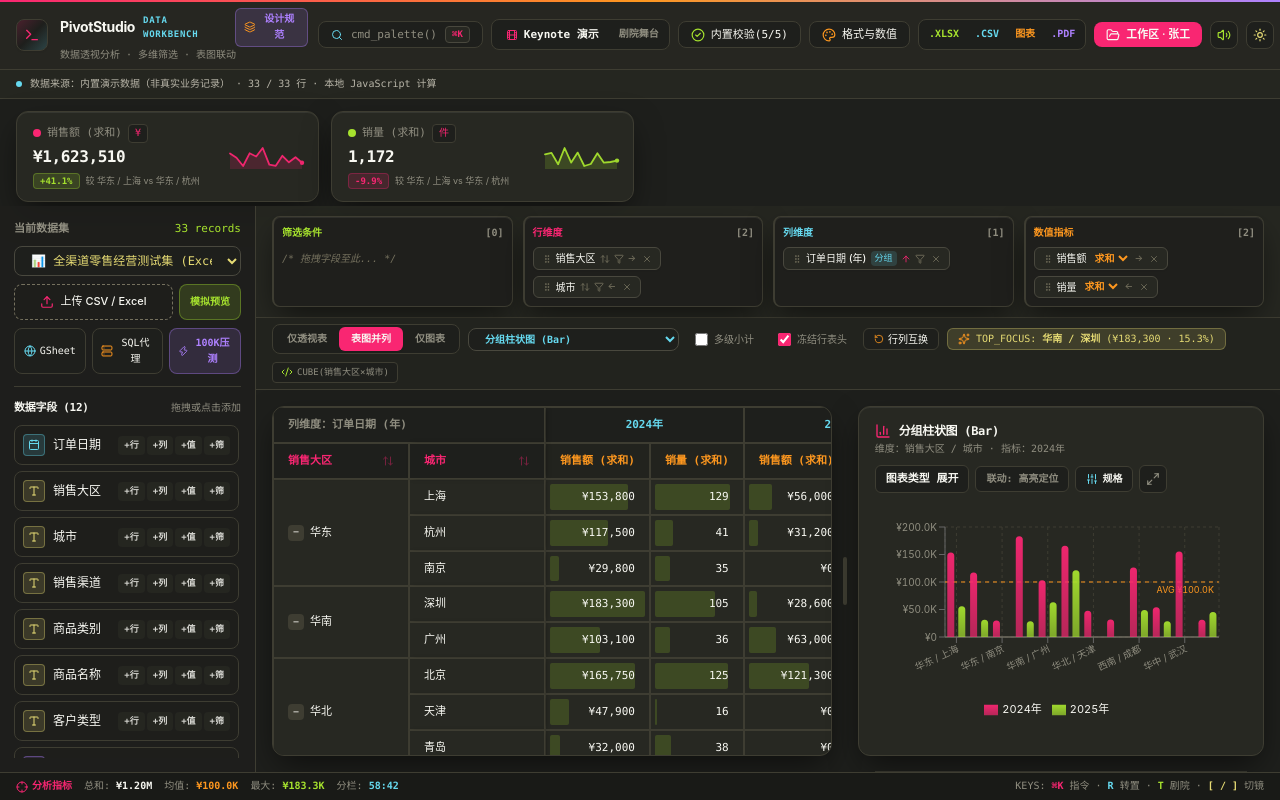
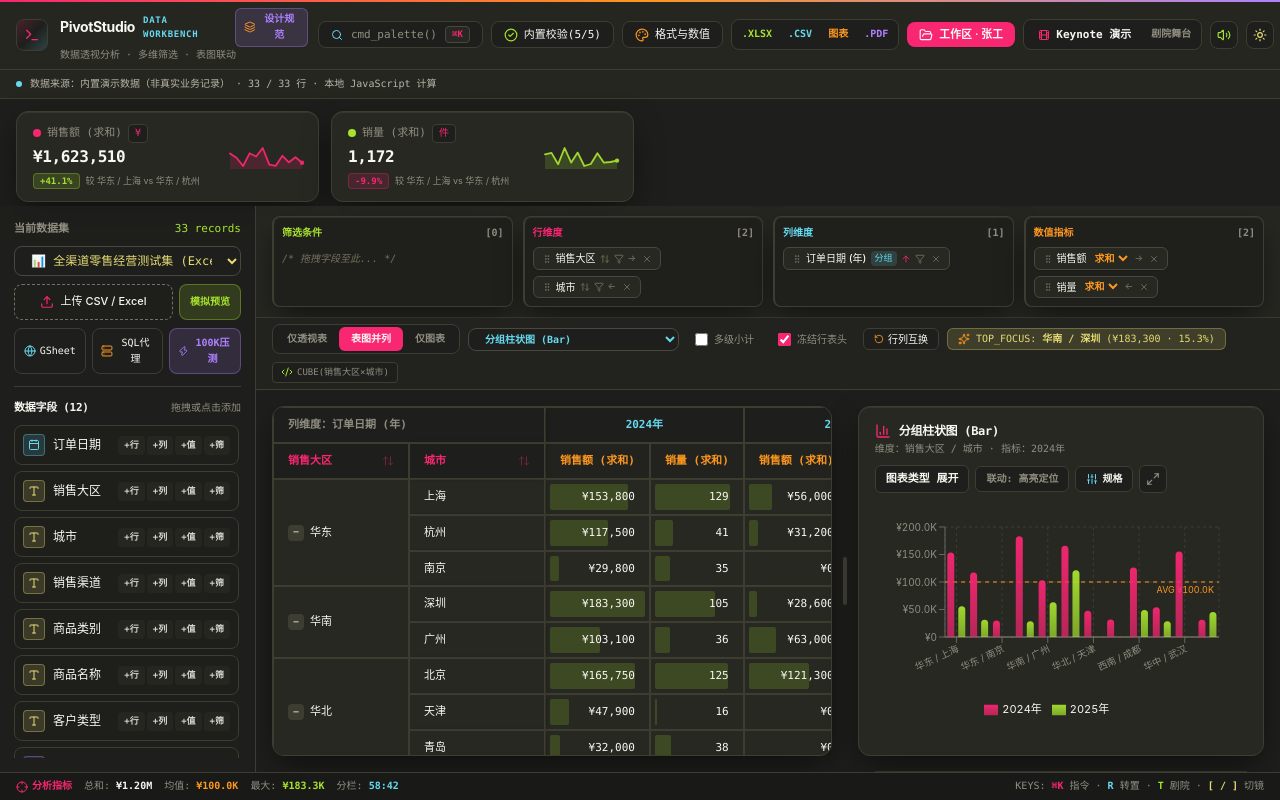
Before and after one commit to lovemoganna/PivotStudio, a React (Vite) app: page / in a window 1280 px wide. Built offline with nearby package versions, Linux system fonts and the light colour scheme; the HTML template or start-up script is replaced by a standard one.

Commit message:
ux: prioritize analysis/export actions and make narrow toolbar discoverable and keyboard-scrollable

```diff
--- a/src/features/pivot/components/HeaderBar.jsx
+++ b/src/features/pivot/components/HeaderBar.jsx
@@ -1,7 +1,7 @@
 import React from 'react';
 import {
   Terminal, Layers3, Lock, Search, Zap, Film, CheckCircle2, Palette,
-  FolderOpen, Volume2, VolumeX, Sun, Moon, SkipBack, SkipForward, AlertCircle, X
+  FolderOpen, Volume2, VolumeX, Sun, Moon, SkipBack, SkipForward, AlertCircle, ChevronRight, X
 } from 'lucide-react';
 import { KEYNOTE_STORYBOARD_SHOTS } from '../../../constants/pivotConstants';
 
@@ -39,6 +39,13 @@ export function HeaderBar({
   setToastMessage,
 }) {
   const activeKeynoteShot = KEYNOTE_STORYBOARD_SHOTS[keynoteShotIdx] || KEYNOTE_STORYBOARD_SHOTS[0];
+  const toolbarRef = React.useRef(null);
+  const scrollToolbar = () => {
+    const el = toolbarRef.current;
+    if (!el) return;
+    const reachedEnd = el.scrollLeft + el.clientWidth >= el.scrollWidth - 12;
+    el.scrollTo({ left: reachedEnd ? 0 : el.scrollLeft + Math.max(220, el.clientWidth * 0.8), behavior: 'smooth' });
+  };
 
   return (
     <>
@@ -87,7 +94,13 @@ export function HeaderBar({
           </div>
         </div>
 
-        <div role="toolbar" aria-label="分析工作台工具栏，可横向滚动" className="flex flex-nowrap items-center gap-2 overflow-x-auto xl:overflow-visible max-w-full min-w-0 pb-1 xl:pb-0 [&>*]:shrink-0">
+        <div className="flex items-center gap-1 min-w-0 max-w-full xl:flex-initial">
+        <div ref={toolbarRef} role="toolbar" tabIndex={0} aria-label="分析工作台工具栏，可横向滚动" onKeyDown={(event) => {
+          if (event.target === event.currentTarget && (event.key === 'ArrowRight' || event.key === 'ArrowLeft')) {
+            event.preventDefault();
+            event.currentTarget.scrollBy({left:event.key === 'ArrowRight'?180:-180,behavior:'smooth'});
+          }
+        }} className="flex flex-1 flex-nowrap items-center gap-2 overflow-x-auto xl:overflow-visible max-w-full min-w-0 pb-1 xl:pb-0 [&>*]:shrink-0">
           <button
             onClick={() => { soundEngine?.playClick(640); setShowCommandPalette(true); setCommandQuery(''); }}
             className="flex items-center gap-2 px-3 py-1 rounded-lg bg-[#FFFDF7] dark:bg-[#1E1F1C] hover:border-[#66D9EF] border border-[#D6D4C8] dark:border-[#3E3D32] text-[11px] text-[#75715E] dark:text-[#908E80] hover:text-[#272822] dark:hover:text-[#F8F8F2] apple-transition"
@@ -96,6 +109,39 @@ export function HeaderBar({
             <Search className="w-3 h-3 text-[#66D9EF]" />
             <span className="hidden md:inline apple-font-mono">cmd_palette()</span>
             <kbd className="px-1.5 py-0.2 rounded bg-[#EFECE1] dark:bg-[#272822] text-[9px] font-semibold text-[#F92672] border border-[#D6D4C8] dark:border-[#49483E] apple-font-mono">⌘K</kbd>
+          </button>
+
+          <button onClick={() => { soundEngine?.playClick(640); setShowTestSuiteModal(true); }} className="flex items-center gap-1.5 px-3 py-1 rounded-lg bg-[#FFFDF7] dark:bg-[#1E1F1C] hover:border-[#A6E22E] text-[#272822] dark:text-[#F8F8F2] border border-[#D6D4C8] dark:border-[#3E3D32] text-[11px] font-medium apple-font-mono apple-transition">
+            <CheckCircle2 className="w-3.5 h-3.5 text-[#A6E22E]" />
+            <span>内置校验({liveEngineTestResults.filter((r) => r.passed).length}/5)</span>
+          </button>
+
+          <button onClick={() => { soundEngine?.playClick(580); setActiveFormatModal(true); }} className="flex items-center gap-1.5 px-3 py-1 rounded-lg bg-[#FFFDF7] dark:bg-[#1E1F1C] hover:border-[#FD971F] text-[#272822] dark:text-[#F8F8F2] border border-[#D6D4C8] dark:border-[#3E3D32] text-[11px] font-medium apple-transition">
+            <Palette className="w-3.5 h-3.5 text-[#FD971F]" />
+            <span>格式与数值</span>
+          </button>
+
+          <div className="flex items-center bg-[#FFFDF7] dark:bg-[#1E1F1C] border border-[#D6D4C8] dark:border-[#3E3D32] rounded-lg p-0.5 apple-font-mono">
+            <button onClick={exportToExcelMerged} title="导出真正的 Excel 工作簿 (.xlsx)" className="flex items-center gap-1 px-2 py-1 rounded-md hover:bg-[#3E3D32]/20 dark:hover:bg-[#3E3D32] text-[10px] text-[#272822] dark:text-[#A6E22E] font-semibold transition"><span>.XLSX</span></button>
+            <button onClick={exportToCSV} title="导出 CSV 数据表 (.csv)" className="flex items-center gap-1 px-2 py-1 rounded-md hover:bg-[#3E3D32]/20 dark:hover:bg-[#3E3D32] text-[10px] text-[#272822] dark:text-[#66D9EF] font-semibold transition"><span>.CSV</span></button>
+            <button
+              disabled={viewMode === 'table'}
+              onClick={exportChartAsPNG}
+              title={viewMode === 'table' ? '当前为「仅透视表」模式，请切换至「表图并列」或「仅图表」视图导出图表' : '导出图表：通常 SVG；漏斗图 PNG'}
+              className={`flex items-center gap-1 px-2 py-1 rounded-md text-[10px] font-semibold transition ${
+                viewMode === 'table'
+                  ? 'opacity-35 cursor-not-allowed text-[#75715E]'
+                  : 'hover:bg-[#3E3D32]/20 dark:hover:bg-[#3E3D32] text-[#272822] dark:text-[#FD971F]'
+              }`}
+            >
+              <span>图表</span>
+            </button>
+            <button onClick={exportPDFReport} title="打开打印窗口，可选择另存为 PDF" className="flex items-center gap-1 px-2 py-1 rounded-md hover:bg-[#3E3D32]/20 dark:hover:bg-[#3E3D32] text-[10px] text-[#272822] dark:text-[#AE81FF] font-semibold transition"><span>.PDF</span></button>
+          </div>
+
+          <button onClick={() => { soundEngine?.playClick(600); setShowWorkspaceModal(true); }} className="flex items-center gap-1.5 px-3 py-1 rounded-lg bg-[#F92672] hover:bg-[#FF3B85] text-[#F8F8F2] text-[11px] font-semibold shadow-sm apple-transition" title="本地工作区快照、演示角色与分享配置">
+            <FolderOpen className="w-3.5 h-3.5" />
+            <span>工作区 · {currentUser.name.split(' ')[0]}</span>
           </button>
 
           <div className="flex items-center bg-[#FFFDF7] dark:bg-[#1E1F1C] border border-[#D6D4C8] dark:border-[#3E3D32] rounded-lg p-0.5">
@@ -137,39 +183,6 @@ export function HeaderBar({
             </button>
           </div>
 
-          <button onClick={() => { soundEngine?.playClick(640); setShowTestSuiteModal(true); }} className="flex items-center gap-1.5 px-3 py-1 rounded-lg bg-[#FFFDF7] dark:bg-[#1E1F1C] hover:border-[#A6E22E] text-[#272822] dark:text-[#F8F8F2] border border-[#D6D4C8] dark:border-[#3E3D32] text-[11px] font-medium apple-font-mono apple-transition">
-            <CheckCircle2 className="w-3.5 h-3.5 text-[#A6E22E]" />
-            <span>内置校验({liveEngineTestResults.filter((r) => r.passed).length}/5)</span>
-          </button>
-
-          <button onClick={() => { soundEngine?.playClick(580); setActiveFormatModal(true); }} className="flex items-center gap-1.5 px-3 py-1 rounded-lg bg-[#FFFDF7] dark:bg-[#1E1F1C] hover:border-[#FD971F] text-[#272822] dark:text-[#F8F8F2] border border-[#D6D4C8] dark:border-[#3E3D32] text-[11px] font-medium apple-transition">
-            <Palette className="w-3.5 h-3.5 text-[#FD971F]" />
-            <span>格式与数值</span>
-          </button>
-
-          <div className="flex items-center bg-[#FFFDF7] dark:bg-[#1E1F1C] border border-[#D6D4C8] dark:border-[#3E3D32] rounded-lg p-0.5 apple-font-mono">
-            <button onClick={exportToExcelMerged} title="导出真正的 Excel 工作簿 (.xlsx)" className="flex items-center gap-1 px-2 py-1 rounded-md hover:bg-[#3E3D32]/20 dark:hover:bg-[#3E3D32] text-[10px] text-[#272822] dark:text-[#A6E22E] font-semibold transition"><span>.XLSX</span></button>
-            <button onClick={exportToCSV} title="导出 CSV 数据表 (.csv)" className="flex items-center gap-1 px-2 py-1 rounded-md hover:bg-[#3E3D32]/20 dark:hover:bg-[#3E3D32] text-[10px] text-[#272822] dark:text-[#66D9EF] font-semibold transition"><span>.CSV</span></button>
-            <button
-              disabled={viewMode === 'table'}
-              onClick={exportChartAsPNG}
-              title={viewMode === 'table' ? '当前为「仅透视表」模式，请切换至「表图并列」或「仅图表」视图导出图表' : '导出图表：通常 SVG；漏斗图 PNG'}
-              className={`flex items-center gap-1 px-2 py-1 rounded-md text-[10px] font-semibold transition ${
-                viewMode === 'table'
-                  ? 'opacity-35 cursor-not-allowed text-[#75715E]'
-                  : 'hover:bg-[#3E3D32]/20 dark:hover:bg-[#3E3D32] text-[#272822] dark:text-[#FD971F]'
-              }`}
-            >
-              <span>图表</span>
-            </button>
-            <button onClick={exportPDFReport} title="打开打印窗口，可选择另存为 PDF" className="flex items-center gap-1 px-2 py-1 rounded-md hover:bg-[#3E3D32]/20 dark:hover:bg-[#3E3D32] text-[10px] text-[#272822] dark:text-[#AE81FF] font-semibold transition"><span>.PDF</span></button>
-          </div>
-
-          <button onClick={() => { soundEngine?.playClick(600); setShowWorkspaceModal(true); }} className="flex items-center gap-1.5 px-3 py-1 rounded-lg bg-[#F92672] hover:bg-[#FF3B85] text-[#F8F8F2] text-[11px] font-semibold shadow-sm apple-transition" title="本地工作区快照、演示角色与分享配置">
-            <FolderOpen className="w-3.5 h-3.5" />
-            <span>工作区 · {currentUser.name.split(' ')[0]}</span>
-          </button>
-
           <button
             onClick={() => {
               const next = !soundEnabled;
@@ -180,6 +193,7 @@ export function HeaderBar({
               }
             }}
             title={soundEnabled ? '微交互声效已开启 (点击静音)' : '微交互声效已静音 (点击开启)'}
+            aria-label={soundEnabled ? '关闭声效' : '开启声效'}
             className="p-1.5 rounded-lg bg-[#FFFDF7] dark:bg-[#1E1F1C] hover:border-[#66D9EF] text-[#272822] dark:text-[#F8F8F2] border border-[#D6D4C8] dark:border-[#3E3D32] transition"
           >
             {soundEnabled ? <Volume2 className="w-3.5 h-3.5 text-[#A6E22E]" /> : <VolumeX className="w-3.5 h-3.5 text-[#75715E]" />}
@@ -188,6 +202,14 @@ export function HeaderBar({
           <button onClick={() => { soundEngine?.playClick(480); setDarkMode((prev) => !prev); }} title={darkMode ? '当前：Monokai Pro Dark (点击切换暖纸浅色)' : '当前：Monokai Light (点击切换经典暗色)'} className="p-1.5 rounded-lg bg-[#FFFDF7] dark:bg-[#1E1F1C] hover:border-[#E6DB74] text-[#272822] dark:text-[#F8F8F2] border border-[#D6D4C8] dark:border-[#3E3D32] transition" aria-label="切换主题">
             {darkMode ? <Sun className="w-3.5 h-3.5 text-[#E6DB74]" /> : <Moon className="w-3.5 h-3.5 text-[#AE81FF]" />}
           </button>
+        </div>
+        <button
+          type="button"
+          onClick={scrollToolbar}
+          aria-label="更多工具，滚动到末尾后返回开头"
+          title="查看更多工具"
+          className="xl:hidden shrink-0 rounded-md border border-[#49483E] px-2 py-2 text-[#0088A3] dark:text-[#66D9EF] hover:border-[#66D9EF]"
+        ><ChevronRight className="w-4 h-4" /></button>
         </div>
       </header>
 
```
